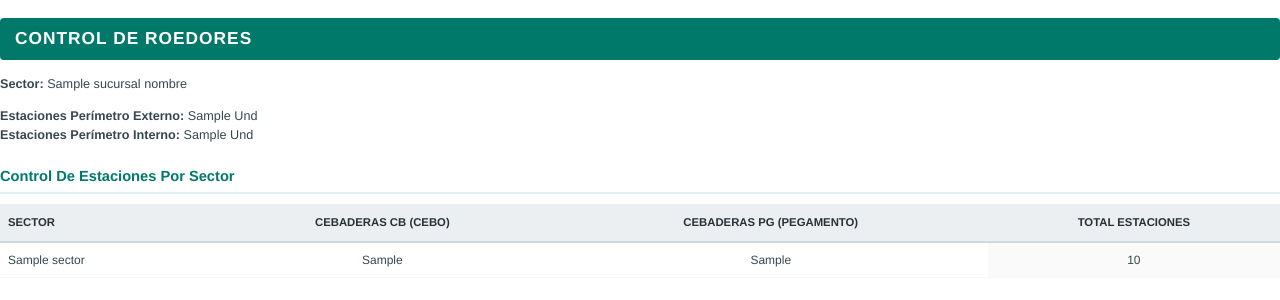
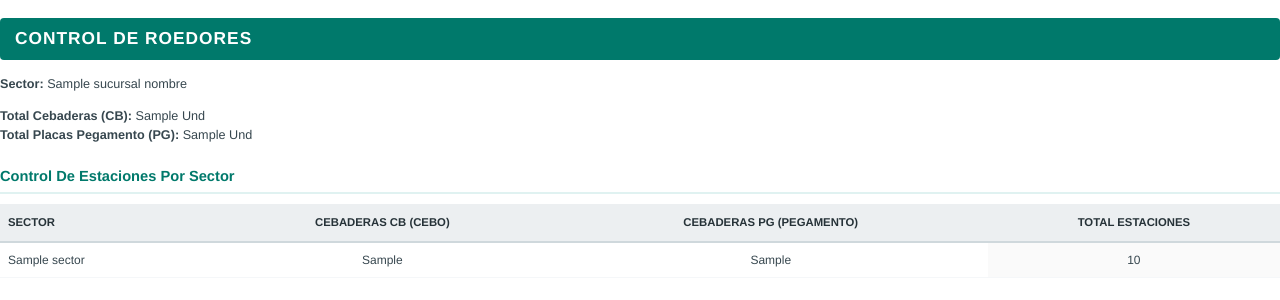
Before and after one commit to lflogistica18-lang/Generador-Informes, a Python web app: template backend/templates/report.html in a window 1280 px wide. Shown: the part 307-607 px from the top of the page. Run offline with Jinja, Linux system fonts and the light colour scheme; the template is opened without the code that fills it: most values are stand-ins (such as "Sample title", 1, 10 or a date in 2020); grey boxes marked "Sample" are stand-in pictures.

Commit message:
fix: cambiar labels de estaciones y mejorar resumen de rastreros

```diff
--- a/backend/services/data_consolidator.py
+++ b/backend/services/data_consolidator.py
@@ -131,11 +131,9 @@ def _generar_borrador_resumen_rastreros(aplicaciones: List[dict]) -> str:
 
     sectores = list({a.get("sectores_tratados", "") for a in aplicaciones if a.get("sectores_tratados")})
 
-    # Redacción ajustada para evitar repeticiones e inyecciones de texto crudo de los técnicos
+    # Redacción ajustada para evitar inyecciones de texto crudo kilométrico de los técnicos
     partes.append(f"{accion}. Para estos fines, se utilizaron los productos: {prod_str}.")
-
-    if sectores:
-        partes.append(f"Las zonas o áreas cubiertas incluyeron: {format_list_es(sectores)}.")
+    partes.append("Las tareas se desarrollaron sobre las zonas críticas y los sectores acordados previamente en el cronograma de servicios.")
 
     partes.append("Los trabajos abordados transcurrieron de forma habitual, sin novedades que impidan el correcto desarrollo de la aplicación. De esta manera brindamos un contundente control para evitar el establecimiento biológico de plagas.")
 
--- a/backend/templates/report.html
+++ b/backend/templates/report.html
@@ -275,8 +275,8 @@
         <div class="section-header">Control de Roedores</div>
         <p><strong>Sector:</strong> {{ sucursal_nombre }}</p>
         <p>
-            <strong>Estaciones Perímetro Externo:</strong> {{ estaciones_perimetro_externo or '0' }} Und<br>
-            <strong>Estaciones Perímetro Interno:</strong> {{ estaciones_perimetro_interno or '0' }} Und
+            <strong>Total Cebaderas (CB):</strong> {{ estaciones_perimetro_externo or '0' }} Und<br>
+            <strong>Total Placas Pegamento (PG):</strong> {{ estaciones_perimetro_interno or '0' }} Und
         </p>
 
         {% if configuracion_roedores and configuracion_roedores.sectores %}
```
Also changed, not shown: 1 other file.
